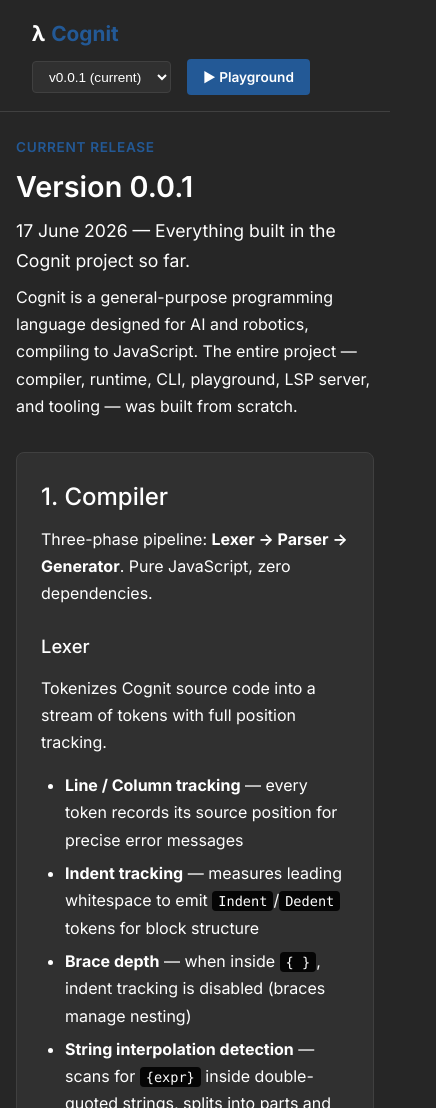
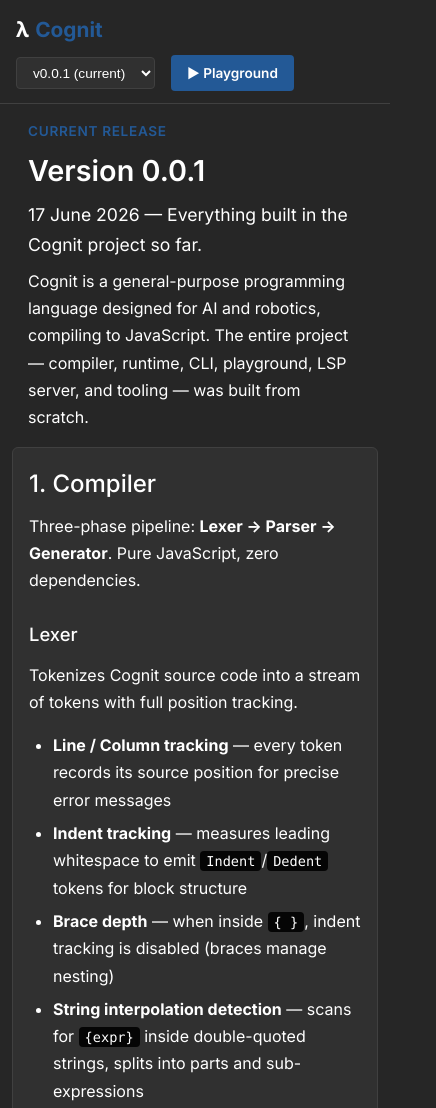
Before and after one commit to mmdj04/cognit, a website: page docs/index.html in a window 390 px wide. Shown: the top 1108 px of the page, 436 px wide, since content can reach past the window. Drawn offline with Linux system fonts and the light colour scheme.

Commit message:
Adjust header width to align with card padding, improve tablet responsiveness
- header-content: padding 0 1.5rem (matches card sections), max-width 800px
- Tablet: reduced padding, smaller font, tighter card sections
- Better breathing room on all viewports

```diff
--- a/docs/index.html
+++ b/docs/index.html
@@ -84,6 +84,10 @@ body {
   margin: 0 auto;
   padding: 2rem 2rem 6rem;
 }
+#main .header-content {
+  padding: 0 1.5rem;
+  max-width: 800px;
+}
 #main h1 { font-size: 2.5rem; font-weight: 600; margin-bottom: 0.25rem; }
 #main h2 {
   font-size: 1.5rem;
@@ -132,9 +136,15 @@ td { color: var(--text); }
 pre::-webkit-scrollbar { height: 6px; }
 pre::-webkit-scrollbar-thumb { background: var(--border); border-radius: 3px; }
 @media (max-width: 800px) {
-  #topbar { flex-wrap: wrap; gap: 0.5rem; }
-  #main { padding: 1.5rem 1rem 6rem; }
+  #topbar { flex-wrap: wrap; gap: 0.5rem; padding: 0.75rem 1rem; }
+  #main { padding: 1rem 0.75rem 4rem; }
   #main h1 { font-size: 1.8rem; }
+  #main .header-content { padding: 0 1rem; }
+  .feature { border-radius: 6px; }
+  .feature section { padding: 1rem; }
+  pre { padding: 0.75rem; }
+  table { font-size: 0.85rem; }
+  th, td { padding: 0.4rem 0.5rem; }
 }
 </style>
 </head>
@@ -151,12 +161,12 @@ pre::-webkit-scrollbar-thumb { background: var(--border); border-radius: 3px; }
 </div>
 
 <main id="main">
-  <div style="margin-bottom:2rem;">
-    <div style="font-size:0.85rem; color:var(--accent); font-weight:600; text-transform:uppercase; letter-spacing:0.05em; margin-bottom:0.25rem;">Current Release</div>
-    <h1>Version 0.0.1</h1>
-    <div style="font-size:1.1rem; margin-bottom:0.5rem;">17 June 2026 — Everything built in the Cognit project so far.</div>
-    <p>Cognit is a general-purpose programming language designed for AI and robotics, compiling to JavaScript. The entire project — compiler, runtime, CLI, playground, LSP server, and tooling — was built from scratch.</p>
-  </div>
+    <div class="header-content">
+      <div style="font-size:0.85rem; color:var(--accent); font-weight:600; text-transform:uppercase; letter-spacing:0.05em; margin-bottom:0.25rem;">Current Release</div>
+      <h1>Version 0.0.1</h1>
+      <div style="font-size:1.1rem; margin-bottom:0.5rem;">17 June 2026 — Everything built in the Cognit project so far.</div>
+      <p>Cognit is a general-purpose programming language designed for AI and robotics, compiling to JavaScript. The entire project — compiler, runtime, CLI, playground, LSP server, and tooling — was built from scratch.</p>
+    </div>
 
   <div class="feature">
     <section id="compiler">
```
